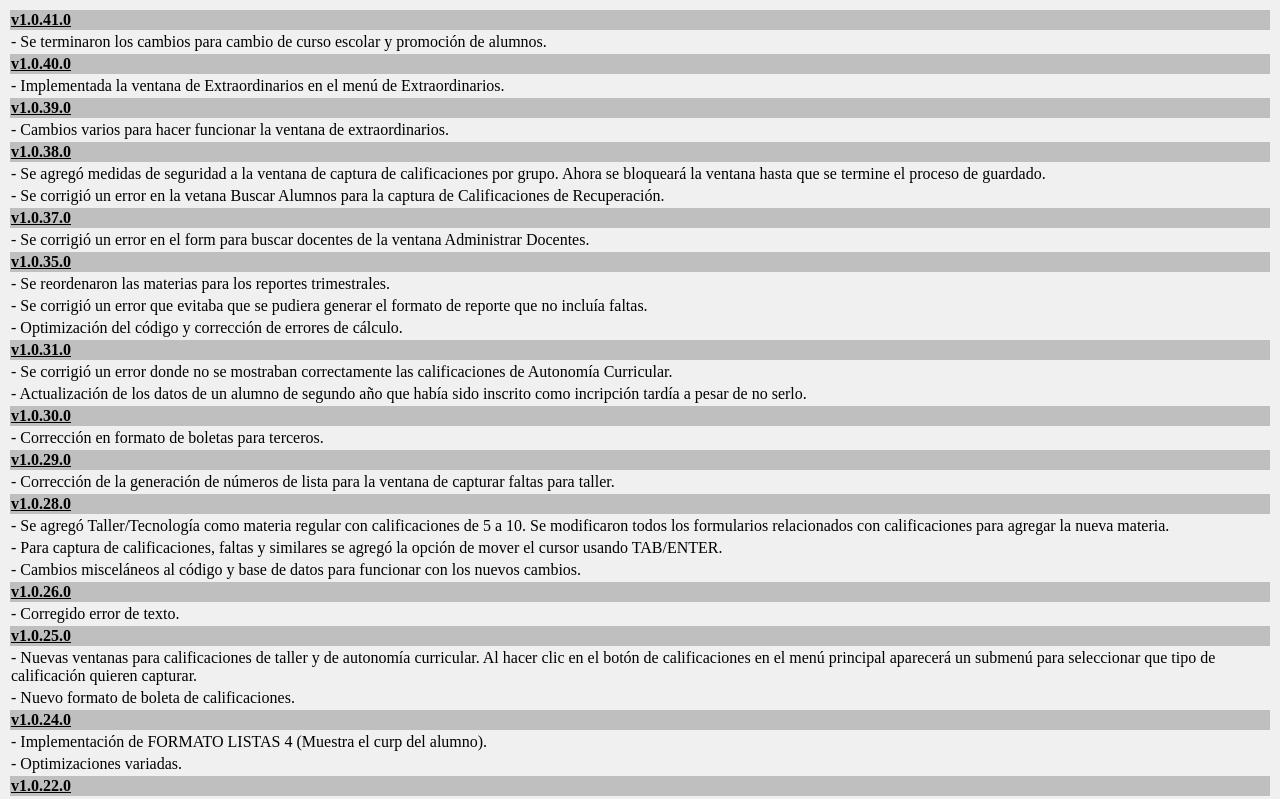
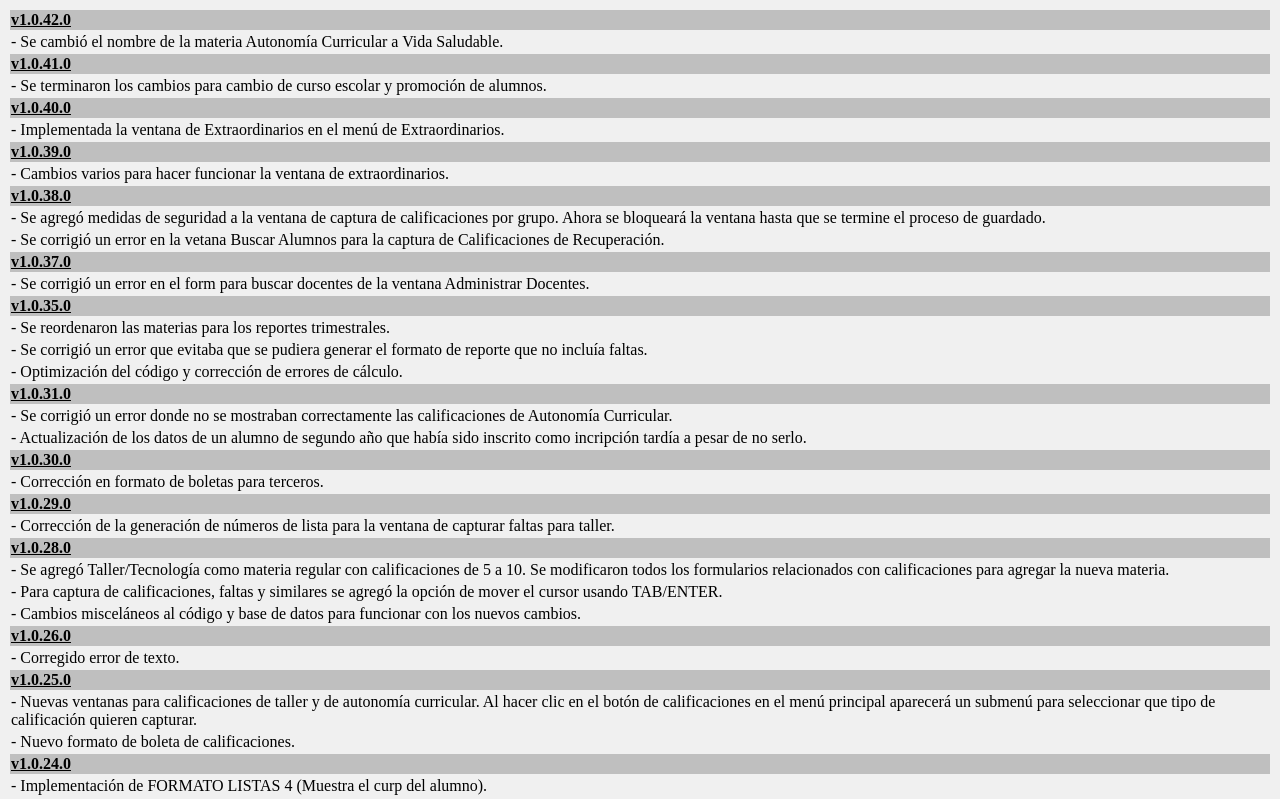
Before and after one commit to Hexa88/Hexa88.github.io, a plain HTML site: page index.html in a window 1280 px wide. Shown: the top 799 px of the page. Drawn offline with Linux system fonts and the light colour scheme.

Commit message:
Aut Curricular a Vida Saludable
titulo

```diff
--- a/MOIRAUpdater.xml
+++ b/MOIRAUpdater.xml
@@ -1,6 +1,6 @@
 <?xml version="1.0" encoding="utf-8"?>
 <item>
-  <version>1.0.41</version>
+  <version>1.0.42</version>
   <url>https://github.com/Hexa88/hexa88.github.io/raw/master/Installer.msi</url>
   <changelog>https://hexa88.github.io/</changelog>
   <mandatory>true</mandatory>
--- a/index.html
+++ b/index.html
@@ -7,6 +7,14 @@
     </head>
 <body style="background-color:#F0F0F0">
     <table style="width:100%;">
+		<tr>
+		<td style="text-decoration: underline; font-weight: bold; background-color: #bfbfbf">v1.0.42.0</td>
+        </tr>
+        <tr>
+            <td>
+                - Se cambió el nombre de la materia Autonomía Curricular a Vida Saludable.
+            </td>
+        </tr>
 		<tr>
 		<td style="text-decoration: underline; font-weight: bold; background-color: #bfbfbf">v1.0.41.0</td>
         </tr>
```
